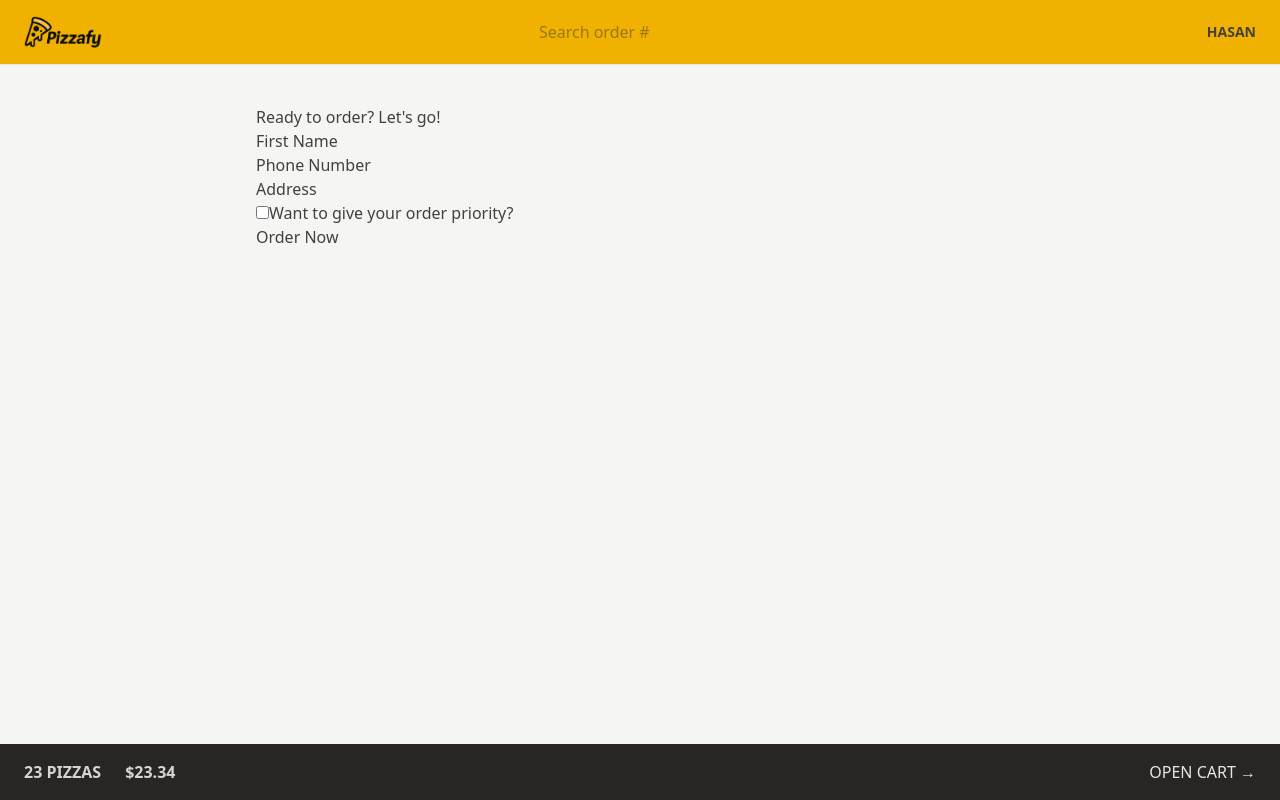
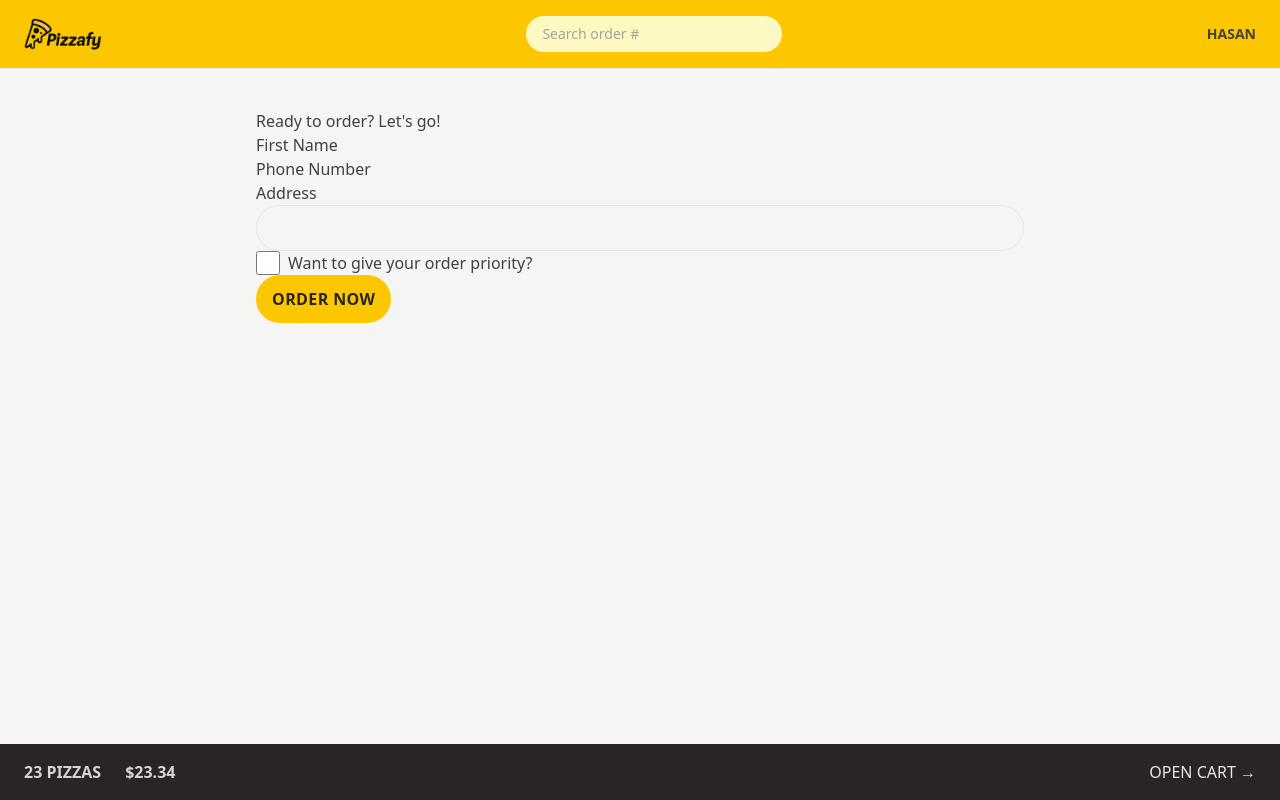
Before and after one commit to farhanahmedhasan/pizzafy, a React (Vite) app: page /order/new in a window 1280 px wide. Built offline with nearby package versions, Linux system fonts and the light colour scheme.

Commit message:
added button style and form style

```diff
--- a/src/layout/AppLayoutCartOverview.tsx
+++ b/src/layout/AppLayoutCartOverview.tsx
@@ -8,7 +8,7 @@ export default function AppLayoutCartOverview() {
         <span>$23.34</span>
       </p>
 
-      <Link to="">Open cart &rarr;</Link>
+      <Link to="/cart">Open cart &rarr;</Link>
     </div>
   )
 }
--- a/src/layout/AppLayoutHeader.tsx
+++ b/src/layout/AppLayoutHeader.tsx
@@ -5,7 +5,7 @@ import Username from '../components/ui/user/Username'
 
 export default function AppLayoutHeader() {
   return (
-    <header className="row-auto flex items-center justify-between bg-yellow-500 uppercase border-b border-stone-200 px-3 py-4 sm:px-6">
+    <header className="row-auto flex items-center justify-between bg-yellow-400 uppercase border-b border-stone-200 px-3 py-4 sm:px-6">
       <Link to="/" className="cursor-pointer">
         <img className="h-8" src="/assets/images/logo.png" />
       </Link>
--- a/src/pages/cart-page/CartPage.tsx
+++ b/src/pages/cart-page/CartPage.tsx
@@ -3,7 +3,15 @@ import { Link } from 'react-router'
 export default function CartPage() {
   return (
     <div>
-      <Link to="/">Go to Home</Link>
+      <Link to="/menu" className="text-sm text-blue-500 hover:text-blue-600 hover:underline">
+        &larr; Back to menu
+      </Link>
+      <h2>Your cart, %NAME%</h2>
+
+      <div>
+        <Link to="/order/new">Order Pizzas</Link>
+        <button>Clear cart</button>
+      </div>
     </div>
   )
 }
--- a/src/pages/order-page/OrderCreatePage.tsx
+++ b/src/pages/order-page/OrderCreatePage.tsx
@@ -51,18 +51,32 @@ export default function OrderCreatePage() {
 
         <div>
           <label htmlFor="address">Address</label>
-          <input type="text" name="address" id="address" required />
+          <input
+            className="w-full border border-stone-200 px-4 py-2 text-sm transition-all rounded-full placeholder:text-stone-400 focus:outline-0 focus:ring focus:ring-yellow-400 md:px-6 md:py-3"
+            type="text"
+            name="address"
+            id="address"
+            required
+          />
         </div>
 
         <input type="hidden" name="cart" value={JSON.stringify(cart)} />
 
-        <div>
-          <input type="checkbox" name="priority" id="priority" />
+        <div className="flex items-center gap-x-2">
+          <input
+            className="h-6 w-6 accent-yellow-400 focus:outline-0 focus:ring focus:ring-offset-2 focus:ring-yellow-400"
+            type="checkbox"
+            name="priority"
+            id="priority"
+          />
           <label htmlFor="priority">Want to give your order priority?</label>
         </div>
 
         <div>
-          <button disabled={navigation === 'submitting'}>
+          <button
+            disabled={navigation === 'submitting'}
+            className="bg-yellow-400 text-stone-800 tracking-wide font-semibold uppercase px-4 py-3 rounded-full cursor-pointer transition-all hover:bg-yellow-500 focus:outline-0 focus:ring focus:ring-yellow-500 focus:ring-offset-2 disabled:cursor-not-allowed"
+          >
             {navigation === 'submitting' ? 'Placing Order' : 'Order Now'}
           </button>
         </div>
--- a/src/pages/order-page/partials/OrderSearch.tsx
+++ b/src/pages/order-page/partials/OrderSearch.tsx
@@ -18,6 +18,7 @@ export default function OrderSearch() {
   return (
     <form onSubmit={handleSubmit}>
       <input
+        className="bg-yellow-100 text-sm w-28 px-4 py-2 rounded-full transition-all sm:w-64 sm:focus:w-72 placeholder:text-stone-400 focus:outline-0 focus:ring focus:ring-yellow-500 focus:ring-opacity-50"
         type="text"
         id="text"
         name="order"
```
